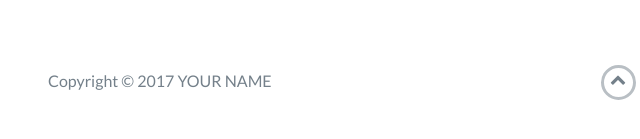
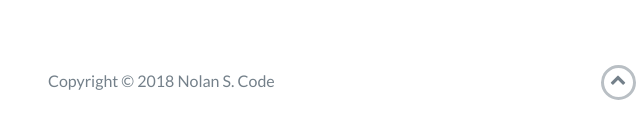
Before and after one commit to ncode3/ncode3.github.io, a website: page index.html in a window 1280 px wide. Shown: the part 3737-3876 px from the top of the page, 22-662 px from the left. Drawn offline with nearby package versions, Linux system fonts and the light colour scheme.

Commit message:
Add files via upload

```diff
--- a/index.html
+++ b/index.html
@@ -326,7 +326,7 @@ Specialized Study
             <div class="row">
                 <div class="col-sm-5 copyright">
                     <p>
-                        Copyright &copy; 2017 YOUR NAME
+                        Copyright &copy; 2018 Nolan S. Code
                     </p>
                 </div>
                 <div class="col-sm-2 top">
```
